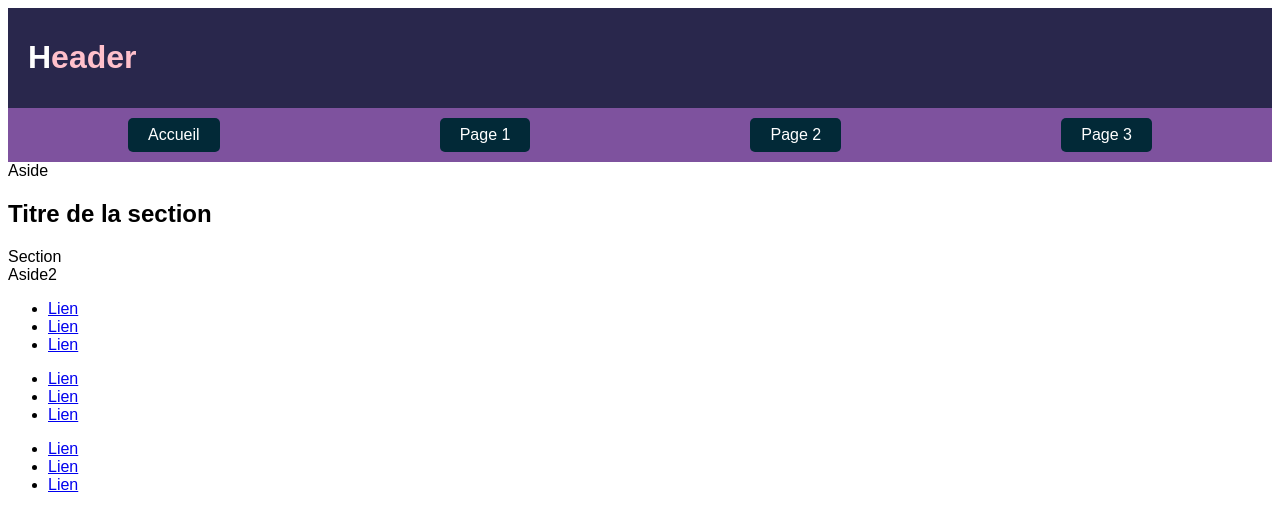
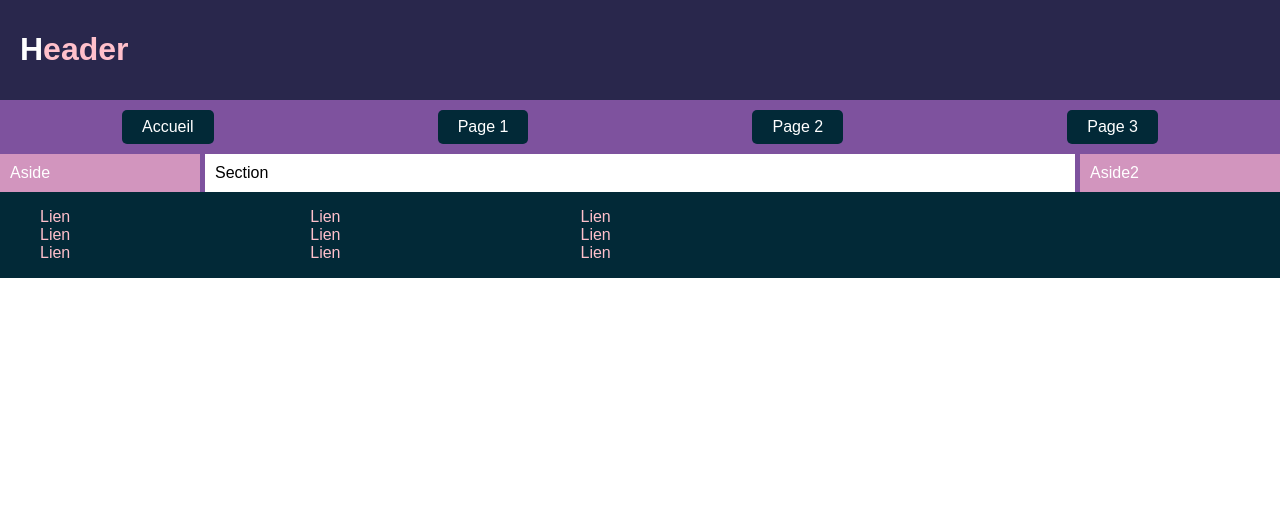
Before and after one commit to ARFP/DWWM_2312, a PHP site: page / in a window 1280 px wide. Shown: the top 531 px of the page. Run offline with PHP 8.4, Linux system fonts and the light colour scheme.

Commit message:
maquette partie 2

```diff
--- a/web-frontend/01-maquette/assets/style.css
+++ b/web-frontend/01-maquette/assets/style.css
@@ -18,6 +18,15 @@ html {
 body {
     font-size: 1.6rem;
     font-family: Arial, Helvetica, sans-serif;
+    margin: 0;
+}
+
+a {
+    text-decoration: none;
+}
+
+a:hover {
+    color: yellow;
 }
 
 .body-header {
@@ -39,11 +48,11 @@ body {
     color: var(--clr-5);
 }
 
-nav {
+nav[role="navigation"] {
     background-color: var(--clr-3);
 }
 
-menu {
+nav > menu {
     list-style: none;
     display: flex;
     justify-content: space-around;
@@ -60,12 +69,51 @@ menu a {
     color: var(--clr-5);
     background-color: var(--clr-6);
     padding: .8rem 2rem;
-    text-decoration: none;
     border-radius: .5rem;
 }
 
 menu a:hover {
     color: var(--clr-6);
     background-color: var(--clr-1);
+}
+
+main {
+    display: flex;
+    justify-content: space-between;
+    background-color: var(--clr-3);
+    gap: 0.5rem;
+}
+
+main section {
+   flex-basis: 100%;
+   background-color: white;
+   padding: 1rem;
+}
+
+main aside {
+    background-color: var(--clr-4);
+    flex-basis: 20rem;
+    min-width: 20rem;
+    padding: 1rem;
+    color: var(--clr-5)
+}
+
+footer {
+    background-color: var(--clr-6);
+}
+
+footer nav {
+    display: flex;
+    flex-direction: row-reverse;
+    justify-content: start;
+    column-gap: 20rem;
 
 }
+
+footer ul {
+    list-style-type: none;
+}
+
+footer a {
+    color: var(--clr-1);
+}
--- a/web-frontend/01-maquette/index.html
+++ b/web-frontend/01-maquette/index.html
@@ -11,7 +11,7 @@
     <header class="body-header">
         <h1>Header</h1>
     </header>
-    <nav>
+    <nav role="navigation">
         <menu>
             <li><a href="#">Accueil</a></li>
             <li><a href="#">Page 1</a></li>
@@ -22,15 +22,14 @@
     <main>
         <aside>Aside</aside>
         <section>
-            <header class="section-header">
-                <h2>Titre de la section</h2>
-            </header>
-            Section</section>
+            Section
+        </section>
         <aside>
             Aside2
         </aside>
     </main>
     <footer>
+        <nav>
             <ul>
                 <li><a href="#">Lien</a></li>
                 <li><a href="#">Lien</a></li>
@@ -46,6 +45,7 @@
                 <li><a href="#">Lien</a></li>
                 <li><a href="#">Lien</a></li>
             </ul>
+        </nav>
     </footer>
 
 </body>
```
Lines whose indentation alone changed are shown as unchanged.
